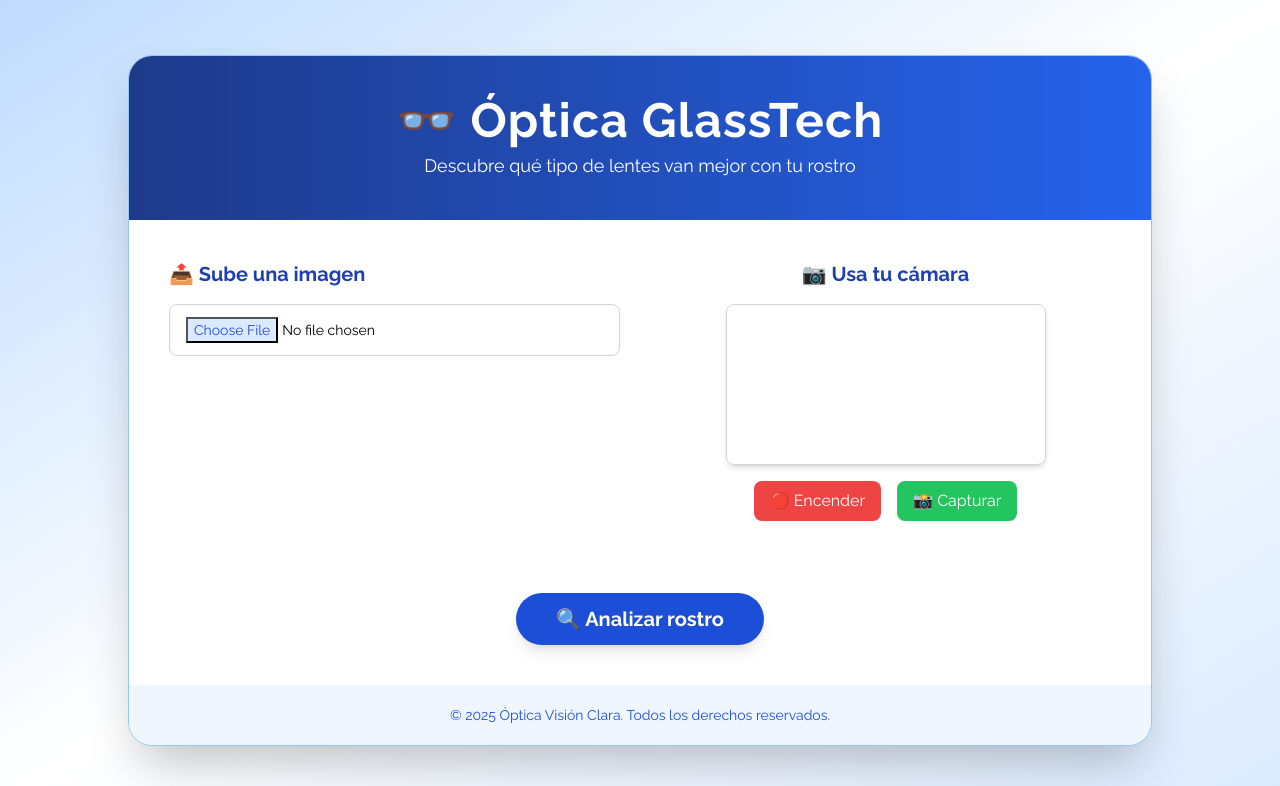
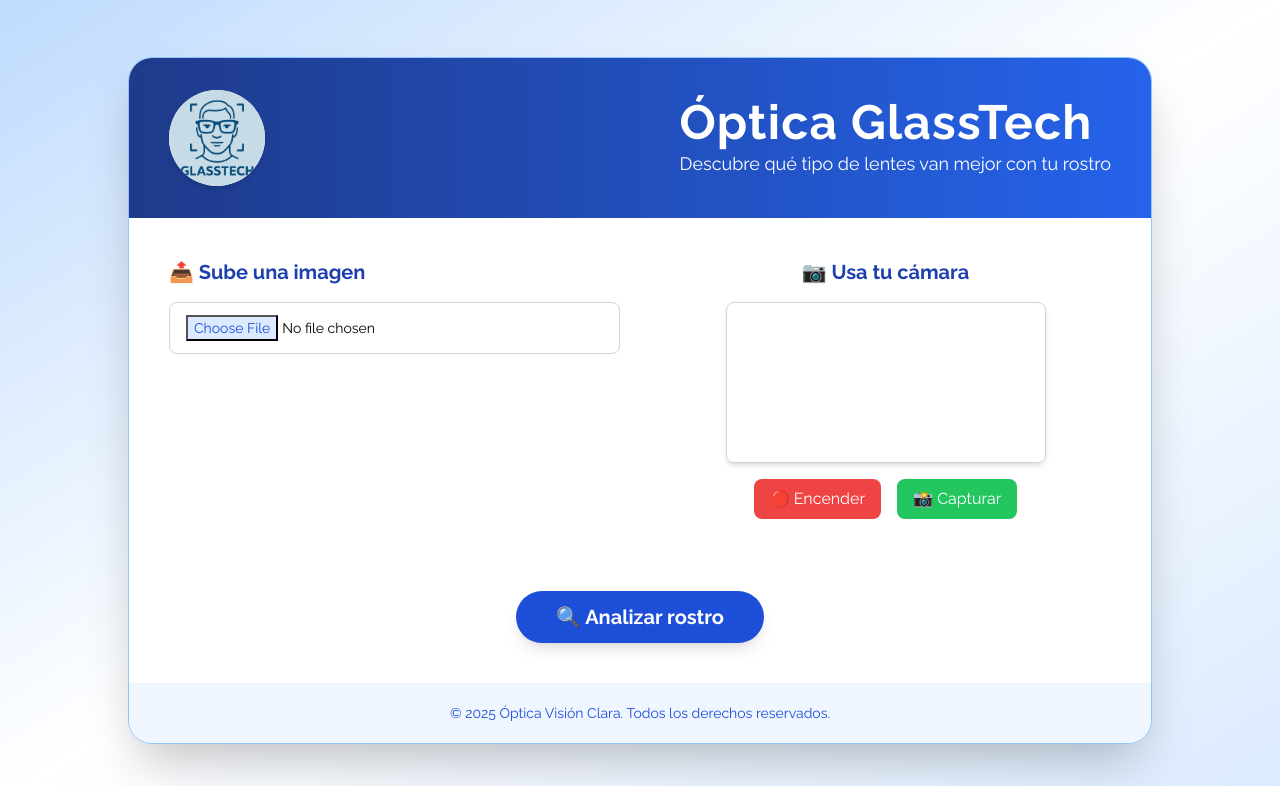
Before and after one commit to Samuelbriones/IA_reconocimento, a Flask app: page / in a window 1280 px wide. Shown: the top 786 px of the page. Run offline with Flask 3, Linux system fonts and the light colour scheme; some libraries are stand-ins or nearby versions.

Commit message:
add:logo

```diff
--- a/app.py
+++ b/app.py
@@ -6,7 +6,6 @@ import os
 app = Flask(__name__)
 app.config['UPLOAD_FOLDER'] = 'static/uploads'
 
-# Crear carpeta de uploads si no existe
 os.makedirs(app.config['UPLOAD_FOLDER'], exist_ok=True)
 
 @app.route("/", methods=["GET", "POST"])
--- a/templates/index.html
+++ b/templates/index.html
@@ -19,9 +19,21 @@
 
     <div class="w-full max-w-5xl bg-white rounded-3xl shadow-2xl overflow-hidden border border-blue-300">
         <!-- Encabezado -->
-        <header class="bg-gradient-to-r from-blue-900 to-blue-600 text-white p-10 text-center">
-            <h1 class="text-5xl font-bold tracking-wide mb-2">👓 Óptica GlassTech</h1>
-            <p class="text-lg font-light">Descubre qué tipo de lentes van mejor con tu rostro</p>
+        <header class="bg-gradient-to-r from-blue-900 to-blue-600 text-white px-10 py-8">
+            <div class="flex flex-col md:flex-row items-center md:justify-between gap-4">
+                <!-- Espacio para el logo -->
+                <div class="w-24 h-24 bg-white rounded-full flex items-center justify-center overflow-hidden shadow-md">
+                    <!-- Reemplaza esto con tu logo -->
+                    <img src="/static/img/logo.png" alt="Logo GlassTech" class="w-full h-full object-contain" />
+
+                </div>
+
+                <!-- Título y descripción -->
+                <div class="text-center md:text-left">
+                    <h1 class="text-5xl font-bold tracking-wide mb-1">Óptica GlassTech</h1>
+                    <p class="text-lg font-light">Descubre qué tipo de lentes van mejor con tu rostro</p>
+                </div>
+            </div>
         </header>
 
         <!-- Cuerpo -->
```
Also changed, not shown: static/img/logo.png (added), static/uploads/ChatGPT_Image_Jun_2_2025_03_27_21_PM.png (added).
